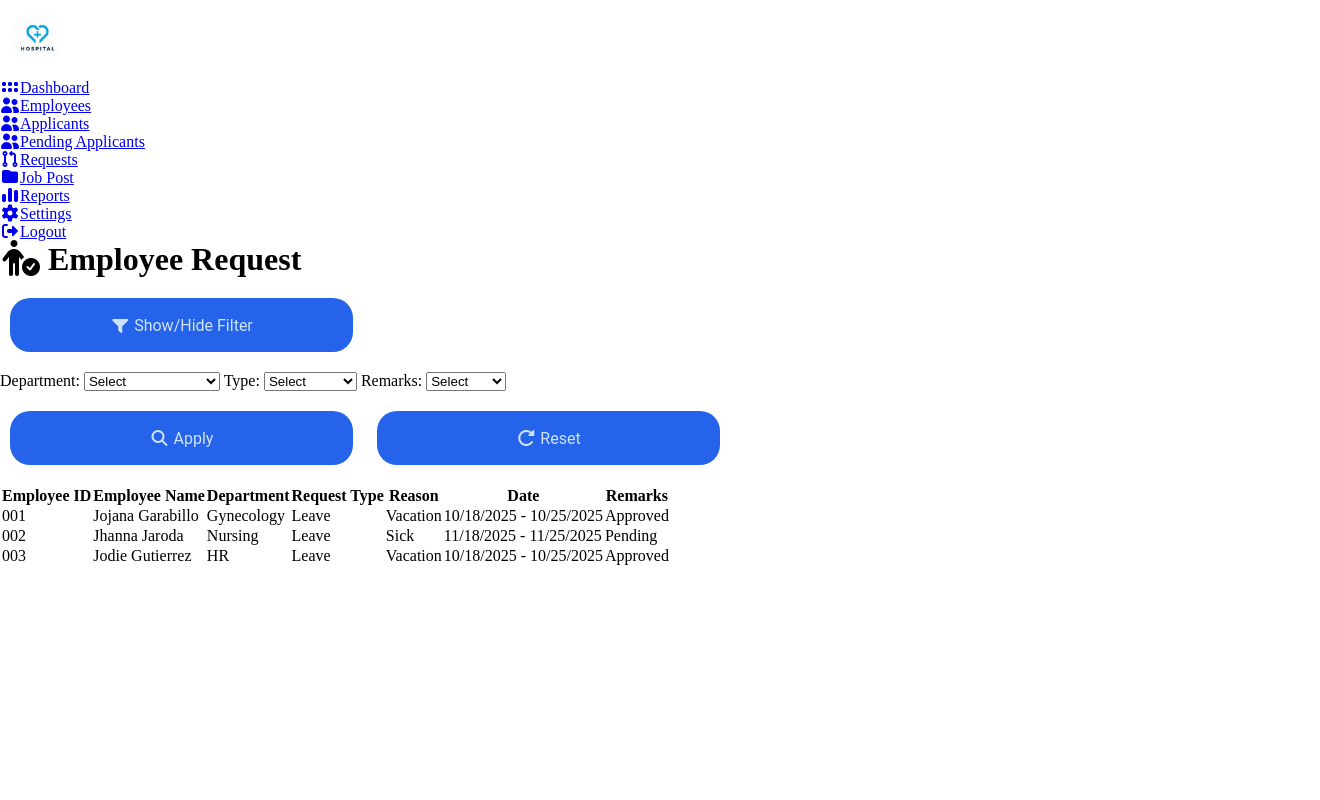
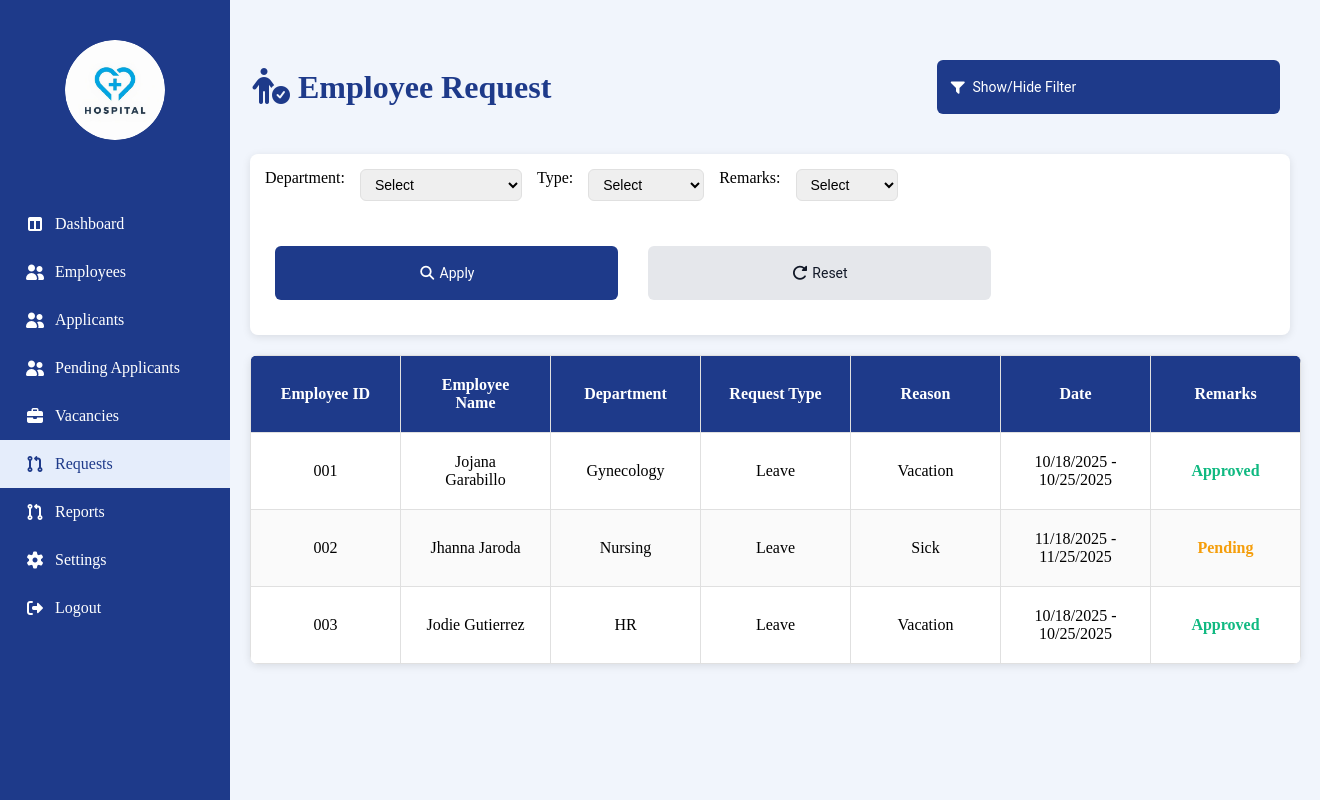
Before and after one commit to jojanajeangarabillo/HR-EMPLOYEE-MANAGEMENT, a PHP site: page /HR-EMPLOYEE-MANAGEMENT/Admin-request in a window 1320 px wide. Run offline with PHP 8.4, Linux system fonts and the light colour scheme; some libraries are stand-ins or nearby versions.

Commit message:
(employee request)

```diff
--- a/Admin-request.php
+++ b/Admin-request.php
@@ -9,50 +9,191 @@
     <!-- Global stylesheet (for sidebar & header) -->
     <link rel="stylesheet" href="admin-sidebar.css">
 
-    <!-- Page-specific stylesheet -->
-    <link rel="stylesheet" href="employee-request.css">
-
     <!-- Icons -->
     <link rel="stylesheet" href="https://cdnjs.cloudflare.com/ajax/libs/font-awesome/7.0.1/css/all.min.css">
 
     <!-- jQuery for interactivity -->
     <script src="https://code.jquery.com/jquery-3.6.0.min.js"></script>
+
+    <style>
+        /* MAIN CONTENT */
+        .request-container {
+            margin-left: 220px; /* space for sidebar */
+            padding: 40px 30px; /* top/bottom and left/right spacing */
+            background-color: #f1f5fc;
+            min-height: 100vh;
+            box-sizing: border-box;
+        }
+
+        /* HEADER */
+        .request-header {
+            display: flex;
+            justify-content: space-between;
+            align-items: center;
+            margin-bottom: 20px;
+        }
+           .sidebar-logo {
+            display: flex;
+            justify-content: center;
+            margin-bottom: 50px;
+        }
+
+        .sidebar-logo img {
+            height: 120px;
+            width: 120px;
+        }
+
+        .request-header h1 {
+            font-size: 2rem;
+            margin: 0;
+            color: #1E3A8A;
+        }
+
+        .show-filter-btn {
+            padding: 6px 12px; /* normal size */
+            font-size: 14px;
+            background-color: #1E3A8A;
+            color: white;
+            border: none;
+            border-radius: 6px;
+            cursor: pointer;
+            display: flex;
+            align-items: center;
+            gap: 6px;
+        }
+
+        .show-filter-btn:hover {
+            background-color: #1e40af;
+        }
+
+        /* FILTER BOX */
+        .filter-box {
+            display: none; /* initially hidden */
+            margin-bottom: 20px;
+            padding: 15px;
+            background-color: #ffffff;
+            border-radius: 8px;
+            box-shadow: 0 2px 8px rgba(0, 0, 0, 0.1);
+            display: flex;
+            flex-wrap: wrap;
+            gap: 15px;
+            align-items: flex-start; /* ensures buttons start on new row */
+        }
+
+        .filter-box label {
+            font-weight: 500;
+        }
+
+        .filter-box select {
+            padding: 6px 10px;
+            border-radius: 6px;
+            border: 1px solid #e0e0e0;
+            font-size: 14px;
+        }
+
+        .filter-buttons {
+            width: 100%;           /* full width so buttons appear below selects */
+            display: flex;
+            gap: 10px;
+            margin-top: 10px;
+        }
+
+        .filter-buttons button {
+            padding: 6px 12px; /* normal size */
+            font-size: 14px;
+            border-radius: 6px;
+            border: none;
+            cursor: pointer;
+        }
+
+        .apply-btn {
+            background-color: #1E3A8A;
+            color: white;
+        }
+
+        .apply-btn:hover {
+            background-color: #1e40af;
+        }
+
+        .reset-btn {
+            background-color: #e5e7eb;
+            color: #111827;
+        }
+
+        .reset-btn:hover {
+            background-color: #d1d5db;
+        }
+
+        /* TABLE */
+        table {
+            width: 100%;
+            border-collapse: collapse;
+            margin-top: 20px;
+            background-color: #fff;
+            border-radius: 8px;
+            overflow: hidden;
+            box-shadow: 0 2px 8px rgba(0, 0, 0, 0.1);
+        }
+
+        th,
+        td {
+            padding: 20px 24px; /* wider cells */
+            text-align: center;
+            border: 1px solid #e0e0e0;
+            min-width: 150px;
+        }
+
+        thead {
+            background-color: #1E3A8A;
+            color: white;
+            font-weight: 600;
+        }
+
+        tbody tr:nth-child(even) {
+            background-color: #fafafa;
+        }
+
+        tbody tr:hover {
+            background-color: #f8f9fa;
+        }
+
+        /* STATUS COLORS */
+        .status-approved {
+            color: #10b981;
+            font-weight: 600;
+        }
+
+        .status-pending {
+            color: #f59e0b;
+            font-weight: 600;
+        }
+
+        .status-rejected {
+            color: #ef4444;
+            font-weight: 600;
+        }
+    </style>
 </head>
 
-<body class="admin-dashboard">
+<body>
 
-    <!-- SIDEBAR -->
-    <aside class="admin-sidebar">
+    <div class="sidebar">
         <div class="sidebar-logo">
-            <img src="Images/hospitallogo.png" alt="Company Logo">
+            <img src="Images/hospitallogo.png" alt="">
         </div>
 
-        <nav class="sidebar-nav">
-            <ul class="primary-top-nav">
-                <li class="nav-item"><a href="Admin_Dashboard.php"><i class="fa-solid fa-grip"></i><span
-                            class="nav-label">Dashboard</span></a></li>
-                <li class="nav-item"><a href="Admin_Employee.php"><i class="fa-solid fa-user-group"></i><span
-                            class="nav-label">Employees</span></a></li>
-                <li class="nav-item"><a href="Admin_Applicants.php"><i class="fa-solid fa-user-group"></i><span
-                            class="nav-label">Applicants</span></a></li>
-                <li class="nav-item"><a href="Admin-Pending-Applicants.php"><i class="fa-solid fa-user-group"></i><span
-                            class="nav-label">Pending Applicants</span></a></li>
-                <li class="nav-item active"><a href="#"><i class="fa-solid fa-code-pull-request"></i><span
-                            class="nav-label">Requests</span></a></li>
-                <li class="nav-item"><a href="Admin-JobPosting.php"><i class="fa-solid fa-folder"></i><span
-                            class="nav-label">Job Post</span></a></li>
-                <li class="nav-item"><a href="#"><i class="fa-solid fa-chart-simple"></i><span
-                            class="nav-label">Reports</span></a></li>
-            </ul>
-
-            <ul class="secondary-buttom-nav">
-                <li class="nav-item"><a href="Admin-Settings.php"><i class="fa-solid fa-gear"></i><span
-                            class="nav-label">Settings</span></a></li>
-                <li class="nav-item"><a href="#"><i class="fa-solid fa-right-from-bracket"></i><span
-                            class="nav-label">Logout</span></a></li>
-            </ul>
-        </nav>
-    </aside>
+        <ul class="nav">
+            <li><a href="Admin_Dashboard.php"><i class="fa-solid fa-table-columns"></i>Dashboard</a></li>
+            <li><a href="Admin_Employee.php"><i class="fa-solid fa-user-group"></i>Employees</a></li>
+            <li><a href="Admin-Applicants.php"><i class="fa-solid fa-user-group"></i>Applicants</a></li>
+            <li><a href="#"><i class="fa-solid fa-user-group"></i>Pending Applicants</a></li>
+            <li><a href="#"><i class="fa-solid fa-briefcase"></i>Vacancies</a></li>
+            <li class="active"><a href="Admin-request.php"><i class="fa-solid fa-code-pull-request"></i>Requests</a></li>
+            <li><a href="#"><i class="fa-solid fa-code-pull-request"></i>Reports</a></li>
+            <li><a href="Admin-Settings.php"><i class="fa-solid fa-gear"></i>Settings</a></li>
+            <li><a href="Login.php"><i class="fa-solid fa-right-from-bracket"></i>Logout</a></li>
+        </ul>
+    </div>
 
     <!-- MAIN CONTENT -->
     <main class="request-container">
@@ -93,14 +234,12 @@
                 <option>Rejected</option>
             </select>
 
+            <!-- Buttons now inside the filter box -->
             <div class="filter-buttons">
                 <button class="apply-btn"><i class="fa-solid fa-magnifying-glass"></i> Apply</button>
                 <button class="reset-btn"><i class="fas fa-rotate-right"></i> Reset</button>
             </div>
-
-
         </div>
-
 
         <!-- TABLE -->
         <table>
```
